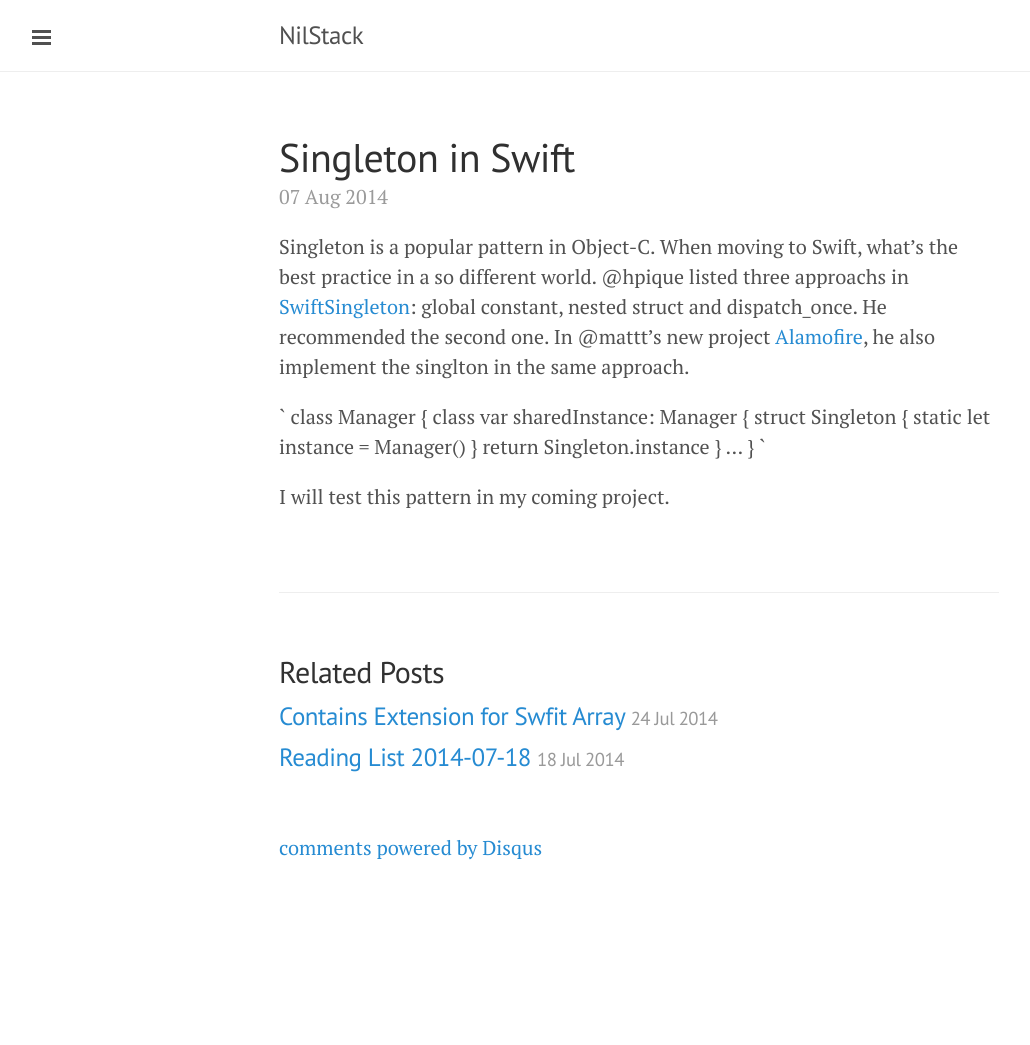
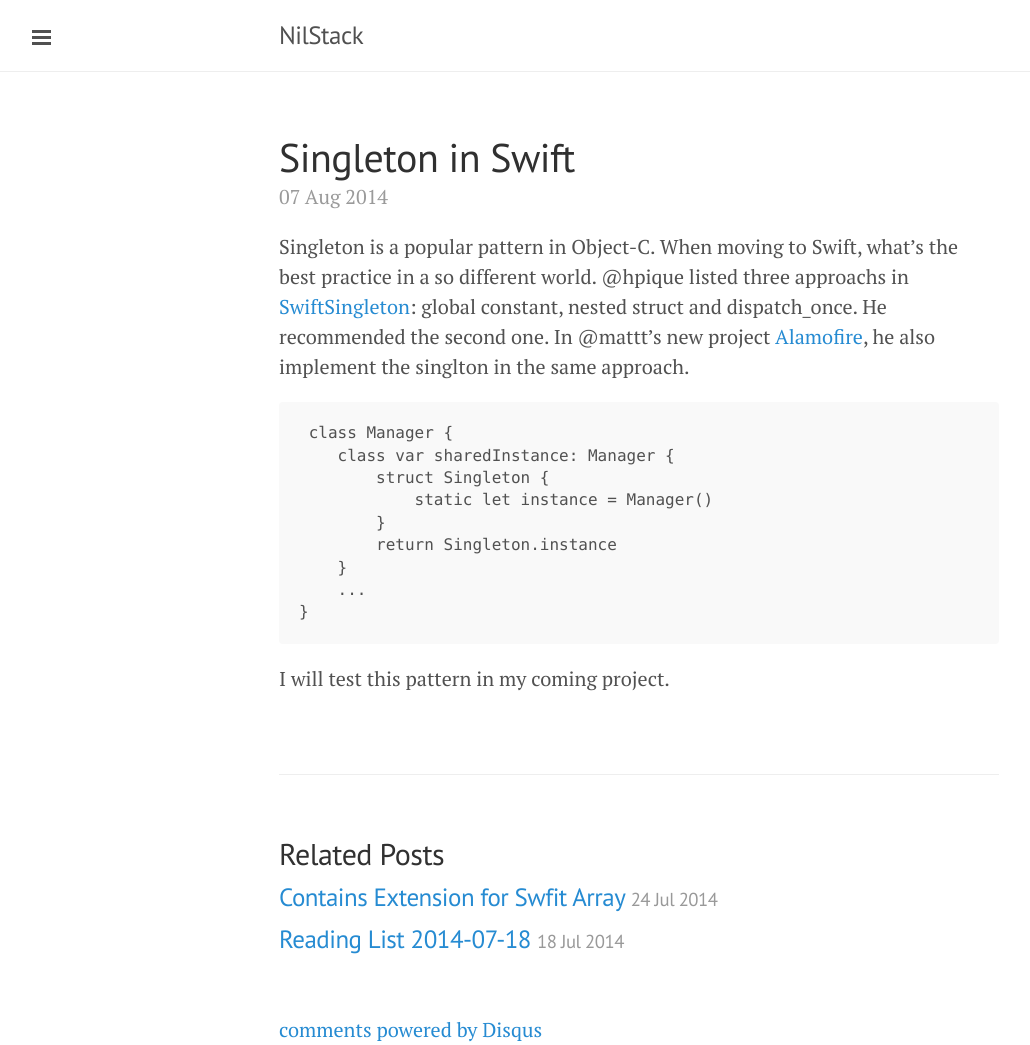
Before and after one commit to GitPeng/GitPeng.github.io, a Jekyll site: the page built from _posts/2014-08-07-Singleton-in-Swift.md, in a window 1280 px wide. Shown: the whole page, without its empty margins (1-1031 px from the left). Built offline with Jekyll 4.4.1, drawn with Linux system fonts in a browser that asks for light colours; Markdown is read by kramdown in place of the engine named in the settings; comment, search, counter and statistics services are not loaded; before the commit the page ends 900 px from its top, so only the background shows below that.

```diff
--- a/_posts/2014-08-07-Singleton-in-Swift.md
+++ b/_posts/2014-08-07-Singleton-in-Swift.md
@@ -5,7 +5,7 @@ title: Singleton in Swift
 
 Singleton is a popular pattern in Object-C. When moving to Swift, what's the best practice in a so different world. @hpique listed three approachs in [SwiftSingleton](https://github.com/hpique/SwiftSingleton): global constant, nested struct and dispatch_once. He recommended the second one. In @mattt's new project [Alamofire](https://github.com/Alamofire/Alamofire), he also implement the singlton in the same approach.
 
- `    class Manager {
+     class Manager {
         class var sharedInstance: Manager {
             struct Singleton {
                 static let instance = Manager()
@@ -13,7 +13,7 @@ Singleton is a popular pattern in Object-C. When moving to Swift, what's the bes
             return Singleton.instance
         }
         ...
-      }
-  `
+    }
+
 
   I will test this pattern in my coming project.
```
